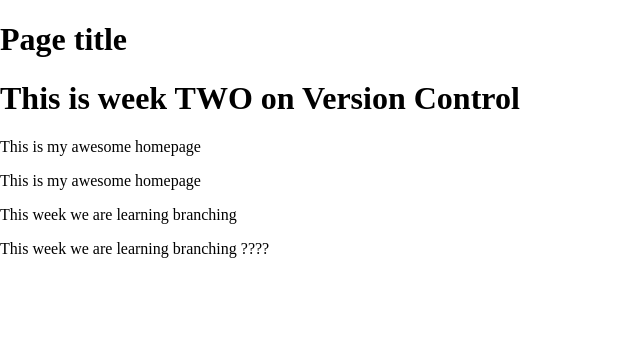
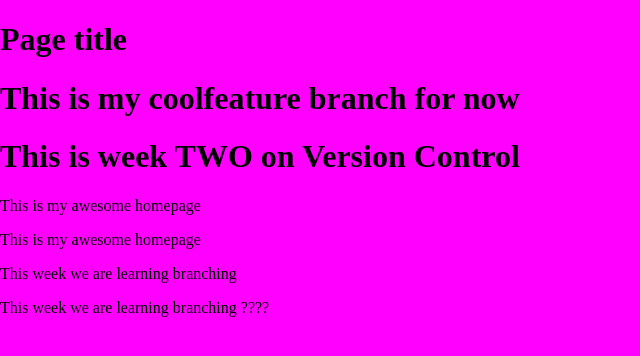
Before and after one commit to mkhinkson/WTLecture, a plain HTML site: page index.html in a window 1280 px wide. Shown: the whole page, without its empty margins (0-640 px from the left). Drawn offline with nearby package versions, Linux system fonts and the light colour scheme.

Commit message:
Updated background oclor
Changed background of website

```diff
--- a/_css/main.css
+++ b/_css/main.css
@@ -8,6 +8,7 @@ html {
   -webkit-text-size-adjust: 100%;
 }
 html, body  {
+    background-color: fuchsia;
 	margin: 0;
 }
 /* Correct `block` display not defined in IE 8/9.*/
--- a/index.html
+++ b/index.html
@@ -19,6 +19,8 @@
     <nav id="pageNav">
     </nav>
     <main>
+        <h1>This is my coolfeature branch for now</h1>
+
         <H1>This is week TWO on Version Control</H1>
         <p>This is my awesome homepage</p>
         <p>This is my awesome homepage</p>
```
